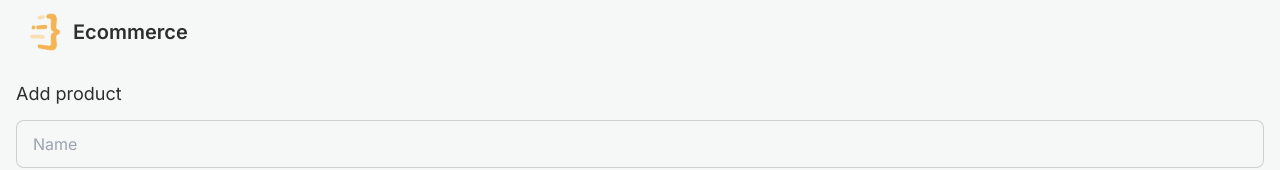
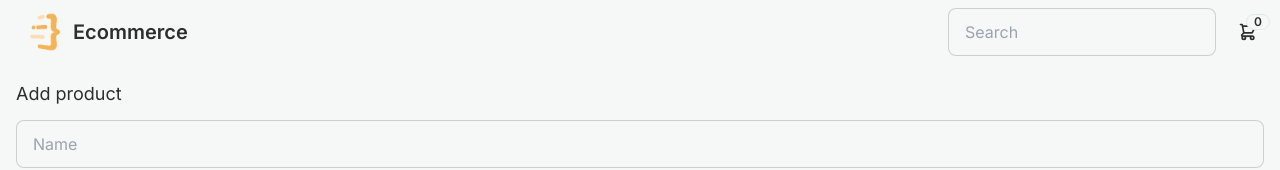
Before and after one commit to lucasborba111/nextjs-ecommerce, a Next.js app: page /add-product in a window 1280 px wide. Shown: the top 170 px of the page. Built offline with nearby package versions, Linux system fonts and the light colour scheme; no server answers.

Commit message:
finishing navbar cart and drop down

```diff
--- a/src/app/navbar/NavBar.tsx
+++ b/src/app/navbar/NavBar.tsx
@@ -1,7 +1,23 @@
 import Link from 'next/link'
 import Image from 'next/image'
 import logo from '@/assets/logo.jpg'
-export default function NavBar() {
+import { redirect } from 'next/navigation'
+import { getCart } from '../lib/db/cart'
+import ShoppingCartButton from './ShoppingCartButton'
+
+async function searchProducts(formData: FormData) {
+  'use server'
+
+  const searchQuery = formData.get('searchQuery')?.toString()
+
+  if (searchQuery) {
+    redirect('/search?query=' + searchQuery)
+  }
+}
+
+export default async function NavBar() {
+  const cart = await getCart()
+
   return (
     <div className="bg-base-100">
       <div className="navbar m-auto max-w-7xl flex-col gap-2 sm:flex-row">
@@ -11,6 +27,18 @@
             Ecommerce
           </Link>
         </div>
+        <div className="flex-none gap-2">
+          <form action={searchProducts}>
+            <div className="form-control">
+              <input
+                name="searchQuery"
+                placeholder="Search"
+                className="input input-bordered w-full min-w-[100px]"
+              />
+            </div>
+          </form>
+          <ShoppingCartButton cart={cart} />
+        </div>
       </div>
     </div>
   )
--- /dev/null
+++ b/src/app/navbar/ShoppingCartButton.tsx
@@ -0,0 +1,62 @@
+'use client'
+
+import { ShoppingCart } from '../lib/db/cart'
+import format from '../lib/format'
+import Link from 'next/link'
+interface ShoppingCartProps {
+  cart: ShoppingCart | null
+}
+
+export default function ShoppingCartButton({ cart }: ShoppingCartProps) {
+  function closeDropdown() {
+    const elem = document.activeElement as HTMLElement
+    if (elem) {
+      elem.blur()
+    }
+  }
+  return (
+    <div className="dropdown dropdown-end">
+      <label tabIndex={0} className="btn btn-circle btn-ghost">
+        <div className="indicator">
+          <svg
+            xmlns="http://www.w3.org/2000/svg"
+            className="h-5 w-5"
+            fill="none"
+            viewBox="0 0 24 24"
+            stroke="currentColor"
+          >
+            <path
+              strokeLinecap="round"
+              strokeLinejoin="round"
+              strokeWidth="2"
+              d="M3 3h2l.4 2M7 13h10l4-8H5.4M7 13L5.4 5M7 13l-2.293 2.293c-.63.63-.184 1.707.707 1.707H17m0 0a2 2 0 100 4 2 2 0 000-4zm-8 2a2 2 0 11-4 0 2 2 0 014 0z"
+            />
+          </svg>
+          <span className="badge indicator-item badge-sm">
+            {cart?.size || 0}
+          </span>
+        </div>
+      </label>
+      <div
+        tabIndex={0}
+        className="card dropdown-content card-compact z-30 mt-3 w-52 bg-base-100 shadow"
+      >
+        <div className="card-body">
+          <span className="text-lg font-bold">{cart?.size || 0} Items</span>
+          <span className="text-info">
+            Subtotal: {format(cart?.subtotal || 0)}
+          </span>
+          <div className="card-actions">
+            <Link
+              href="/cart"
+              className="btn btn-primary btn-block"
+              onClick={closeDropdown}
+            >
+              View cart
+            </Link>
+          </div>
+        </div>
+      </div>
+    </div>
+  )
+}
```
